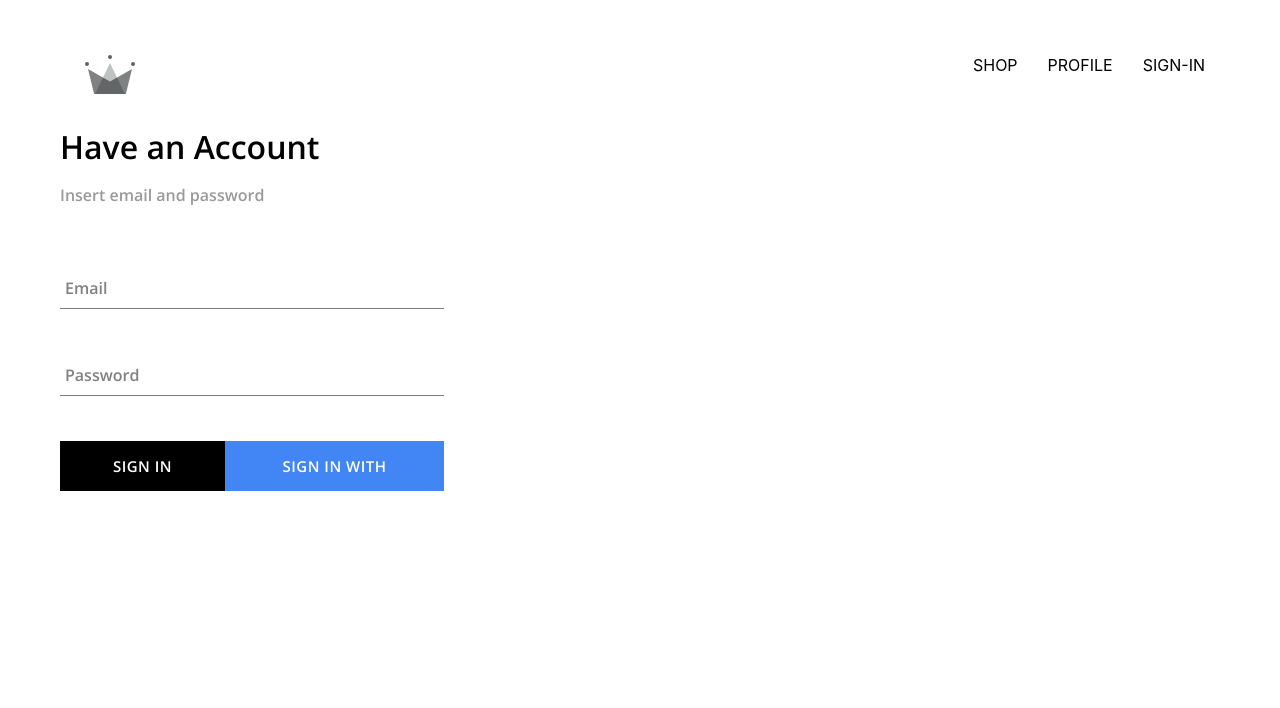
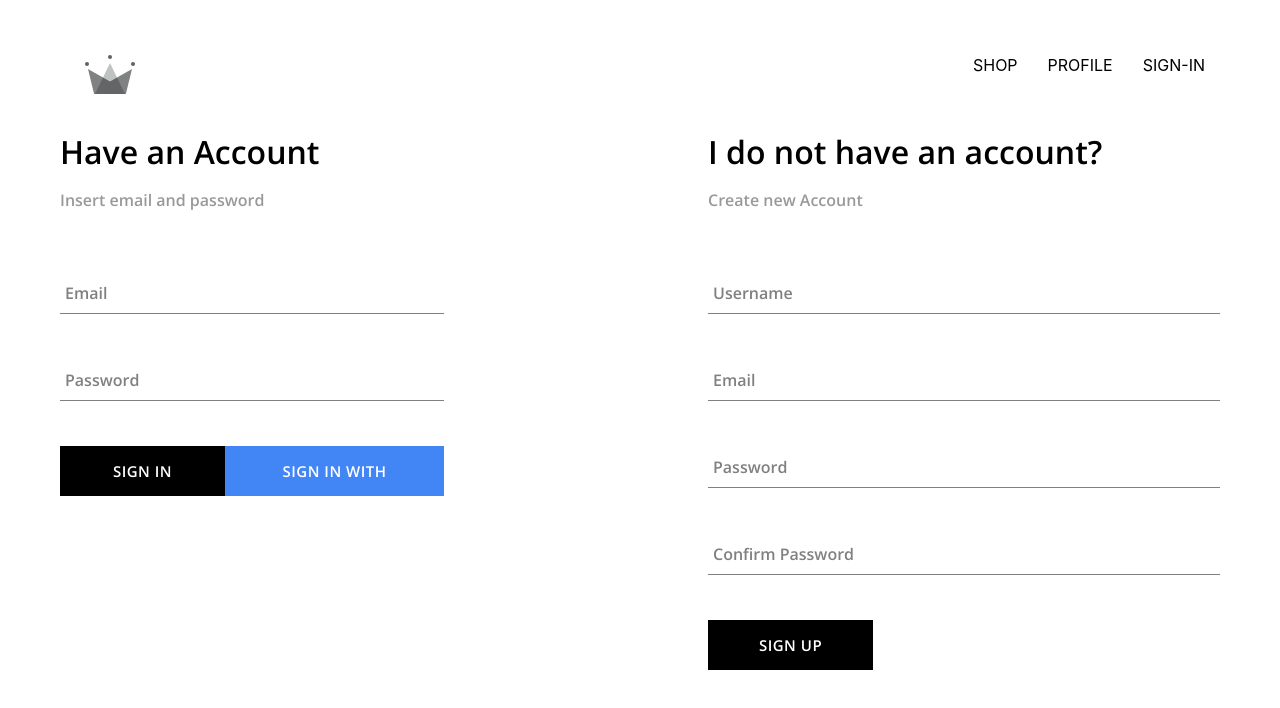
Before and after one commit to Iphycodes/clothing, a React (Create React App) app: page /sign-in in a window 1280 px wide. Shown: the top 708 px of the page. Built offline with nearby package versions, Linux system fonts and the light colour scheme; no server answers.

Commit message:
Finished creating the signup with email and password, signinwithgoogle, and sign in with email and password functionality

```diff
--- a/src/App.js
+++ b/src/App.js
@@ -11,6 +11,8 @@ import Shop from './pages/Shop/ShopPage';
 import { Header } from './components/Header/header.component';
 import SignInAndSignUp from './pages/sign-in-and-sign-up/sign-in-and-sign-up.component';
 import { auth } from './firebase/firebase.utils';
+import { createUserData } from './firebase/test';
+import { getDoc, onSnapshot } from 'firebase/firestore';
 
 
 const App = () => {
@@ -18,16 +20,33 @@ const App = () => {
   const [currentUser, setCurrentUser] = useState(null)
 
   useEffect(() => {
-  auth.onAuthStateChanged(user => {
-      setCurrentUser(user);
+  auth.onAuthStateChanged(async userAuth => {
+      // setCurrentUser(user);
+      if(userAuth){
+        const userRef = await createUserData(userAuth)
 
-      console.log(currentUser)
+        onSnapshot(userRef, (snapshot) => {
+
+          setCurrentUser({
+            id: snapshot.id,
+            ...snapshot.data()
+          })
+
+        })
+
+      }
+      else{
+        setCurrentUser(userAuth)
+      }
+
     })
-  })
+
+  }, [])
 
 
   return(
-
+    <>
+    {console.log(currentUser)}
     <div className='app'>
       <Header currentUser = {currentUser}/>
       <Routes>
@@ -39,6 +58,7 @@ const App = () => {
         </Route>
       </Routes>
     </div>
+    </>
   )
 }
 
--- /dev/null
+++ b/src/components/Sign-in-and-sign-up/signIn/signin.component.jsx
@@ -0,0 +1,80 @@
+import React, { useState } from "react";
+
+import { Input } from "../Input/input.component";
+
+import '../signIn/signin.style.scss'
+
+import { CustomButton } from "../../custom-button/custom-button.component";
+import { auth, signInWithGoogle } from "../../../firebase/firebase.utils";
+import { createUserData } from "../../../firebase/test";
+import { signInWithEmailAndPassword } from "firebase/auth";
+
+
+
+
+export const SignIn = () => {
+// const [details, setDetails] = useState({email: '', password: ''})
+
+const [email, setEmail] = useState('')
+const [password, setPassword] = useState('')
+
+
+const onSubmit = (e) => {
+    e.preventDefault()
+
+    //signInWithEmailAndPassword(auth, email, password)
+    console.log(email)
+    console.log(password)
+
+
+signInWithEmailAndPassword(auth, email, password)
+  .then((userCredential) => {
+    // Signed in
+    const user = userCredential.user;
+    console.log(user)
+    // ...
+  })
+  .catch((error) => {
+    const errorCode = error.code;
+    const errorMessage = error.message;
+
+    alert(`${errorCode}: ${errorMessage}`)
+  });
+
+
+    setEmail('')
+    setPassword('')
+}
+
+
+
+const onChange = (e) => {
+
+    const {value} = e.target;
+
+    e.target.name === 'email' ? setEmail(value) : setPassword(value)
+
+
+}
+
+return (
+    <div className="sign-in">
+        <h1>Have an Account</h1>
+            <p>Insert email and password</p>
+
+            <form onSubmit={onSubmit}>
+
+                <Input onChange={onChange} name='email' type ='email' value={email} label='Email'/>
+                <Input onChange={onChange} name='password' type ='password' value={password} label='Password'/>
+
+                <div className="buttons">
+                <CustomButton type = 'submit'>Sign In</CustomButton>
+                <CustomButton onClick = {signInWithGoogle} signWithGoogle>Sign In with Google</CustomButton>
+                </div>
+
+            </form>
+    </div>
+
+)
+
+}
--- /dev/null
+++ b/src/components/Sign-in-and-sign-up/signUp/signup.component.jsx
@@ -0,0 +1,142 @@
+import { createUserWithEmailAndPassword } from "firebase/auth";
+import React, { useState, useEffect } from "react";
+import { auth } from "../../../firebase/firebase.utils";
+import { createUserData } from "../../../firebase/test";
+import { CustomButton } from "../../custom-button/custom-button.component";
+import { Input } from "../Input/input.component";
+
+import '../signUp/signup.styles.scss'
+
+
+export const SignUp = () => {
+    const [username, setUserName] = useState('')
+    const [email, setEmail] = useState('')
+    const [password, setPassword] = useState('')
+    const [confirmPsw, setConfirmPsw] = useState('')
+
+
+    const handleChange = async (e) => {
+
+        e.preventDefault()
+
+        const {value} = e.target;
+
+        switch (e.target.name) {
+            case 'username':
+                setUserName(value)
+                break;
+
+            case 'email':
+                setEmail(value)
+                break;
+
+            case 'password':
+                setPassword(value)
+                break;
+
+            case 'confirmPsw':
+                setConfirmPsw(value)
+                break;
+
+            default:
+                break;
+        }
+
+    }
+
+    const handleSubmit = (e) => {
+        e.preventDefault()
+
+        if(password === confirmPsw){
+
+            try{
+                const {user} = createUserWithEmailAndPassword(auth, email, password)
+                .then((userCredential) => {
+                    const uc = userCredential.user
+
+                    // console.log(uc)
+
+                    uc.displayName = username
+
+                    createUserData(uc)
+                })
+                .catch(err => {
+                    console.error(err)
+                })
+
+                console.log(user)
+            }
+            catch(err){
+                console.error(err)
+            }
+
+        }
+        else{
+            alert('Password is not the same as confirm password')
+        }
+    }
+
+    // useEffect(() => {
+    //     console.log(username)
+    // }, [username])
+
+    // useEffect(() => {
+    //     console.log(email)
+    // }, [email])
+
+    // useEffect(() => {
+    //     console.log(password)
+    // }, [password])
+
+    // useEffect(() => {
+    //     console.log(confirmPsw)
+    // }, [confirmPsw])
+
+    return(
+
+
+        <div className="sign-up">
+
+            <h1>I do not have an account?</h1>
+            <p>Create new Account</p>
+            <form onSubmit={handleSubmit}>
+                <Input
+                    onChange = {handleChange}
+                    type = 'text'
+                    name = 'username'
+                    value = {username}
+                    label = 'Username'
+                />
+
+
+                <Input
+                    onChange = {handleChange}
+                    type = 'email'
+                    name = 'email'
+                    value = {email}
+                    label = 'Email'
+                    validate = 'true'
+                />
+
+                <Input
+                    onChange = {handleChange}
+                    type = 'password'
+                    name = 'password'
+                    value = {password}
+                    label = 'Password'
+                />
+
+                <Input
+                    onChange = {handleChange}
+                    type = 'password'
+                    name = 'confirmPsw'
+                    value = {confirmPsw}
+                    label = 'Confirm Password'
+                />
+
+                <CustomButton>Sign Up</CustomButton>
+
+            </form>
+        </div>
+    )
+}
--- /dev/null
+++ b/src/components/Sign-in-and-sign-up/signUp/signup.styles.scss
@@ -0,0 +1,14 @@
+.sign-up{
+    width: 40vw;
+    display:flex;
+    flex-direction: column;
+    font-family: 'open Sans';
+
+    h1{
+        margin: 0;
+    }
+
+    p{
+        color: rgb(153, 153, 153)
+    }
+}
--- a/src/components/SignIn/signin.component.jsx
+++ /dev/null
@@ -1,63 +0,0 @@
-import React, { useState } from "react";
-
-import { Input } from "./Input/input.component";
-
-import '../SignIn/signin.style.scss'
-
-import { CustomButton } from "../custom-button/custom-button.component";
-import { signInWithGoogle } from "../../firebase/firebase.utils";
-
-
-
-export const SignIn = () => {
-const [details, setDetails] = useState({email: '', password: ''})
-
-let {email, password} = details;
-
-const onSubmit = (e) => {
-    e.preventDefault()
-
-    email = ''
-    password = ''
-
-    setDetails({email: email, password: password})
-}
-
-
-
-const onChange = (e) => {
-
-    const {value} = e.target;
-
-    e.target.name === 'email' ? email = value : password = value
-
-    setDetails({email: email, password: password})
-}
-
-// const googleSign = async () => {
-//     let details = await signInWithGoogle()
-
-//     console.log(details)
-// }
-
-return (
-    <div className="sign-in">
-        <h1>Have an Account</h1>
-            <p>Insert email and password</p>
-
-            <form onSubmit={onSubmit}>
-
-                <Input onChange={onChange} name='email' type ='email' value={email} label='Email'/>
-                <Input onChange={onChange} name='password' type ='password' value={password} label='Password'/>
-
-                <div className="buttons">
-                <CustomButton type = 'submit'>Sign In</CustomButton>
-                <CustomButton onClick = {signInWithGoogle} signWithGoogle>Sign In with Google</CustomButton>
-                </div>
-
-            </form>
-    </div>
-
-)
-
-}
--- /dev/null
+++ b/src/firebase/test.js
@@ -0,0 +1,39 @@
+import { firestore } from "./firebase.utils";
+
+import { doc, getDoc, setDoc } from "firebase/firestore";
+
+
+
+export const createUserData = async (userAuth, additionalData) => {
+
+    if(!userAuth){
+        console.log('no user')
+        return
+    };
+
+    const userRef = doc(firestore, `users`, userAuth.uid);
+
+    const userSnap = await getDoc(userRef)
+
+    if(!userSnap.exists()){
+        const {displayName, email} = userAuth
+
+
+        try{
+            await setDoc(userRef, {
+                createdAt: new Date(),
+                name: displayName,
+                email: email,
+                ...additionalData
+            });
+
+            console.log('succesfully added')
+        }
+        catch(err){
+            console.log(`error setting item :  ${err}`)
+        }
+
+    }
+
+    return userRef;
+}
--- a/src/pages/sign-in-and-sign-up/sign-in-and-sign-up.component.jsx
+++ b/src/pages/sign-in-and-sign-up/sign-in-and-sign-up.component.jsx
@@ -1,12 +1,14 @@
 import React from "react";
+import { SignIn } from "../../components/Sign-in-and-sign-up/signIn/signin.component";
+import { SignUp } from "../../components/Sign-in-and-sign-up/signUp/signup.component";
 
-import { SignIn } from "../../components/SignIn/signin.component";
+import '../sign-in-and-sign-up/sign-in-and-sign-up.styles.scss'
+
 
 const SignInAndSignUp = () => (
     <div className="signInAndSignUp">
-        <div className="sign-in">
             <SignIn/>
-        </div>
+            <SignUp/>
     </div>
 )
 
--- /dev/null
+++ b/src/pages/sign-in-and-sign-up/sign-in-and-sign-up.styles.scss
@@ -0,0 +1,5 @@
+.signInAndSignUp{
+    display: flex;
+    justify-content: space-between;
+    margin: 30px auto;
+}
```
Also changed, not shown: src/firebase/firebase.utils.js (+9 -5 lines), src/components/Sign-in-and-sign-up/Input/input.component.jsx (renamed from src/components/SignIn/Input/input.component.jsx), src/components/Sign-in-and-sign-up/Input/input.style.scss (renamed from src/components/SignIn/Input/input.style.scss), src/components/Sign-in-and-sign-up/signIn/signin.style.scss (renamed from src/components/SignIn/signin.style.scss).
